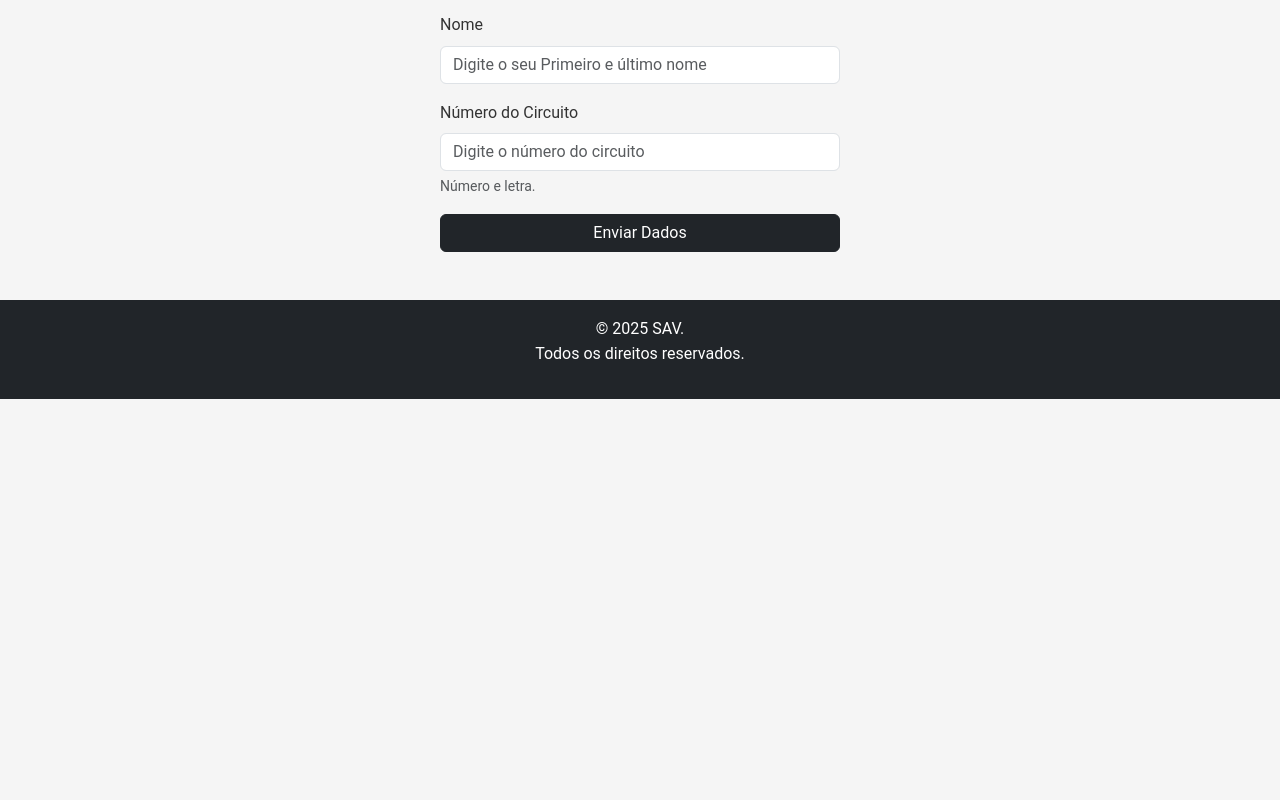
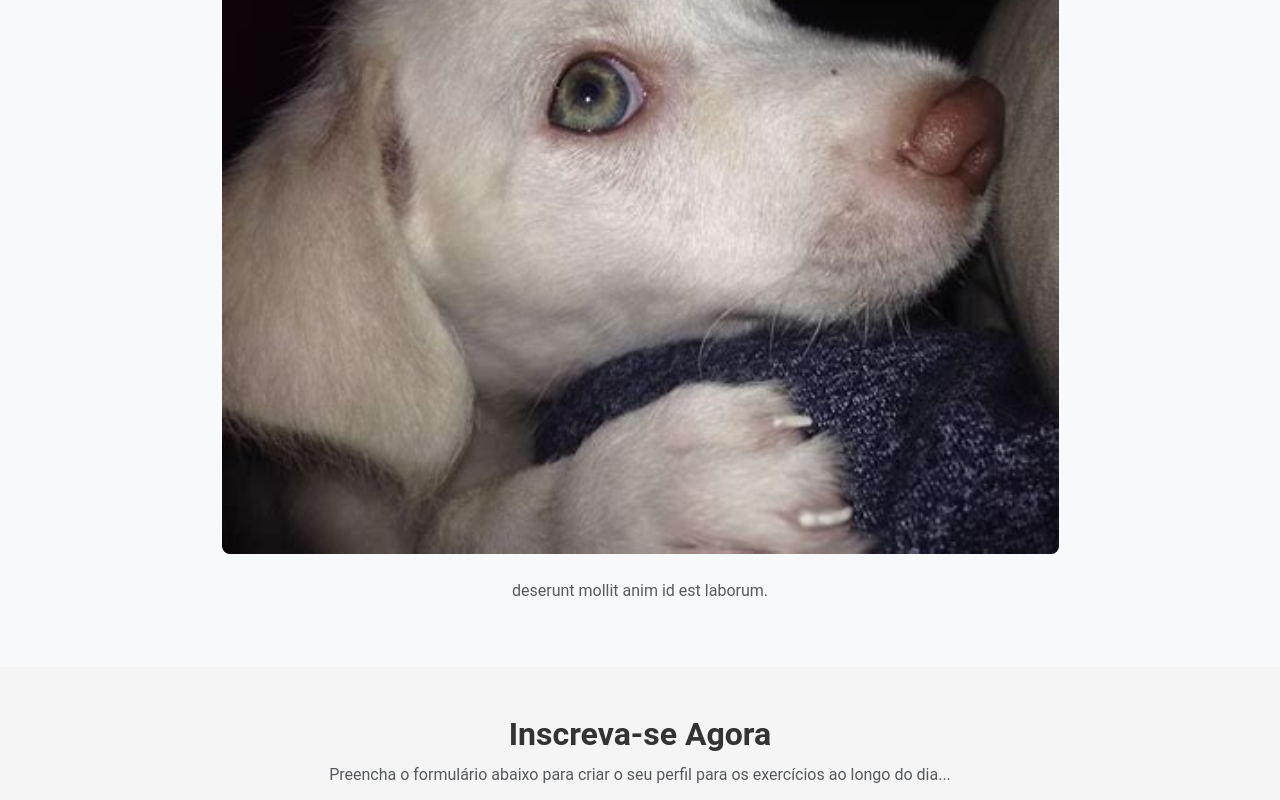
Before and after one commit to aubaro01/Prsocorros, a React (Create React App) app: page / in a window 1280 px wide. Shown: the part 660-1460 px from the top of the page. Before the commit the page ends 1059 px from the top, so only its background shows below. Built offline with nearby package versions, Linux system fonts and the light colour scheme.

Commit message:
Fix #fb3lykera
Erro no modulo das images

```diff
--- a/package.json
+++ b/package.json
@@ -15,7 +15,8 @@
     "react-dom": "^19.0.0",
     "react-router-dom": "^7.3.0",
     "react-scripts": "^5.0.1",
-    "web-vitals": "^2.1.4"
+    "web-vitals": "^2.1.4",
+    "yocto-queue": "^1.2.0"
   },
   "scripts": {
     "start": "set NODE_OPTIONS=--openssl-legacy-provider && react-scripts start",
--- a/src/pages/pageMain.js
+++ b/src/pages/pageMain.js
@@ -1,17 +1,8 @@
 import React from "react";
 import "bootstrap/dist/css/bootstrap.min.css";
-//import Image from "../../public/imag.jpg";
 
-//Codigo para adicionar a imagem, rever e aplicar. Não mostra a imagem
-/*       <section className="bg-light py-5">
-  <div className="container text-center">
-      <img src={Image} alt="Imagem do local"/>
-    <p className="text-muted mt-3">
-      deserunt mollit anim id est laborum.
-    </p>
-  </div>
-</section> */
 
+const imageUrl = "/imag.jpg";
 
 export default function LandingPage() {
   const handleSubmit = async (event) => {
@@ -60,6 +51,15 @@ export default function LandingPage() {
           Excepteur sint occaecat cupidatat non proident, sunt in culpa qui officia deserunt mollit anim id est laborum.
           </p>
         </section>
+        <section className="bg-light py-5">
+          <div className="container text-center">
+            <img
+            src={imageUrl}
+            alt="Imagem do local"
+            className="img-fluid w-75 mx-auto d-block"/>
+    <p className="text-muted mt-3">deserunt mollit anim id est laborum.</p>
+  </div>
+</section>
 
         <section className="container py-5">
           <div className="text-center mb-4">
@@ -75,8 +75,8 @@ export default function LandingPage() {
 
             <div className="mb-3">
               <label htmlFor="circuito" className="form-label">Número do Circuito</label>
-              <input type="text" id="circuito" className="form-control" placeholder="Digite o número do circuito" min="1" max="3" required />
-              <div className="form-text">Número e letra.</div>
+              <input type="text" id="circuito" className="form-control" placeholder="Digite o número do circuito*" min="1" max="3" required />
+              <div className="form-text"><em>*</em> Número e letra.</div>
             </div>
             <button type="submit" className="btn btn-dark w-100">Enviar Dados</button>
           </form>
```
Also changed, not shown: 1 other file (tests, documents, lock files or other folders).
